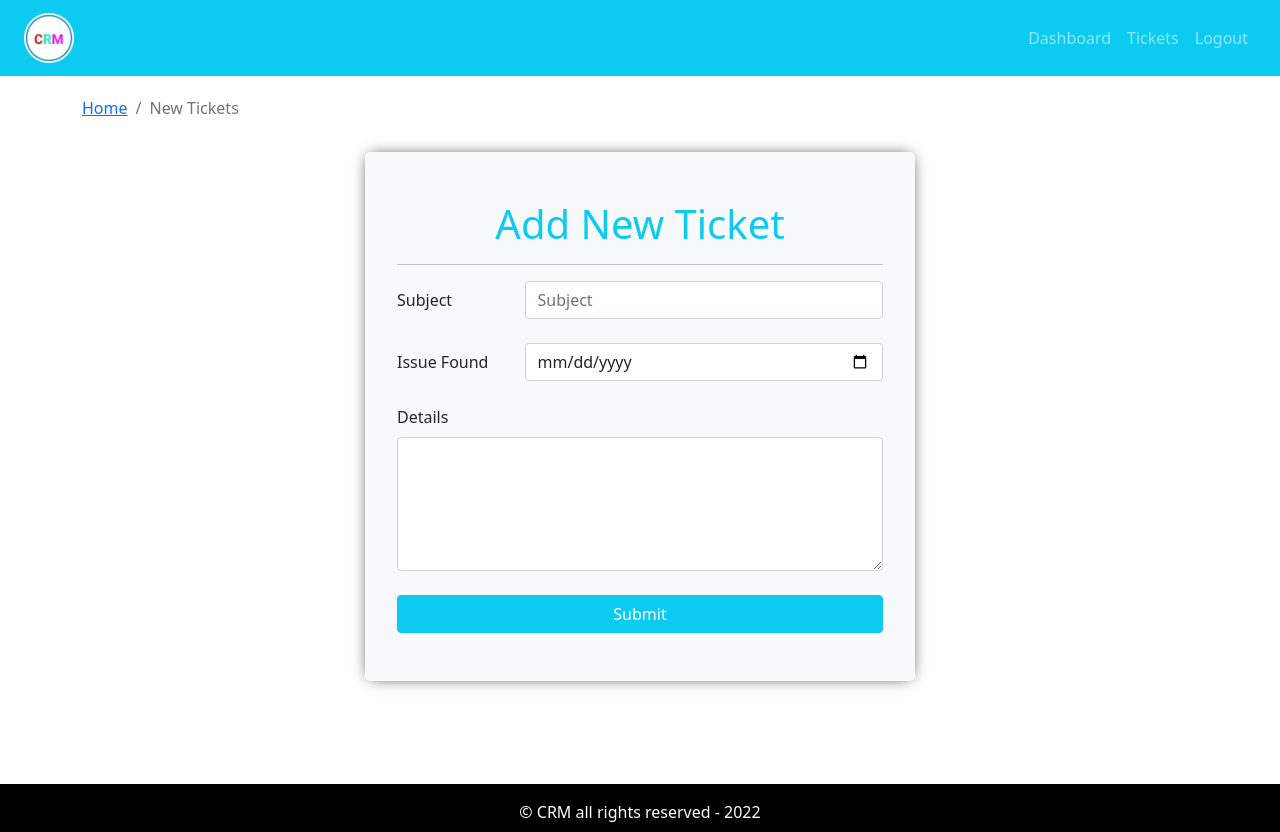
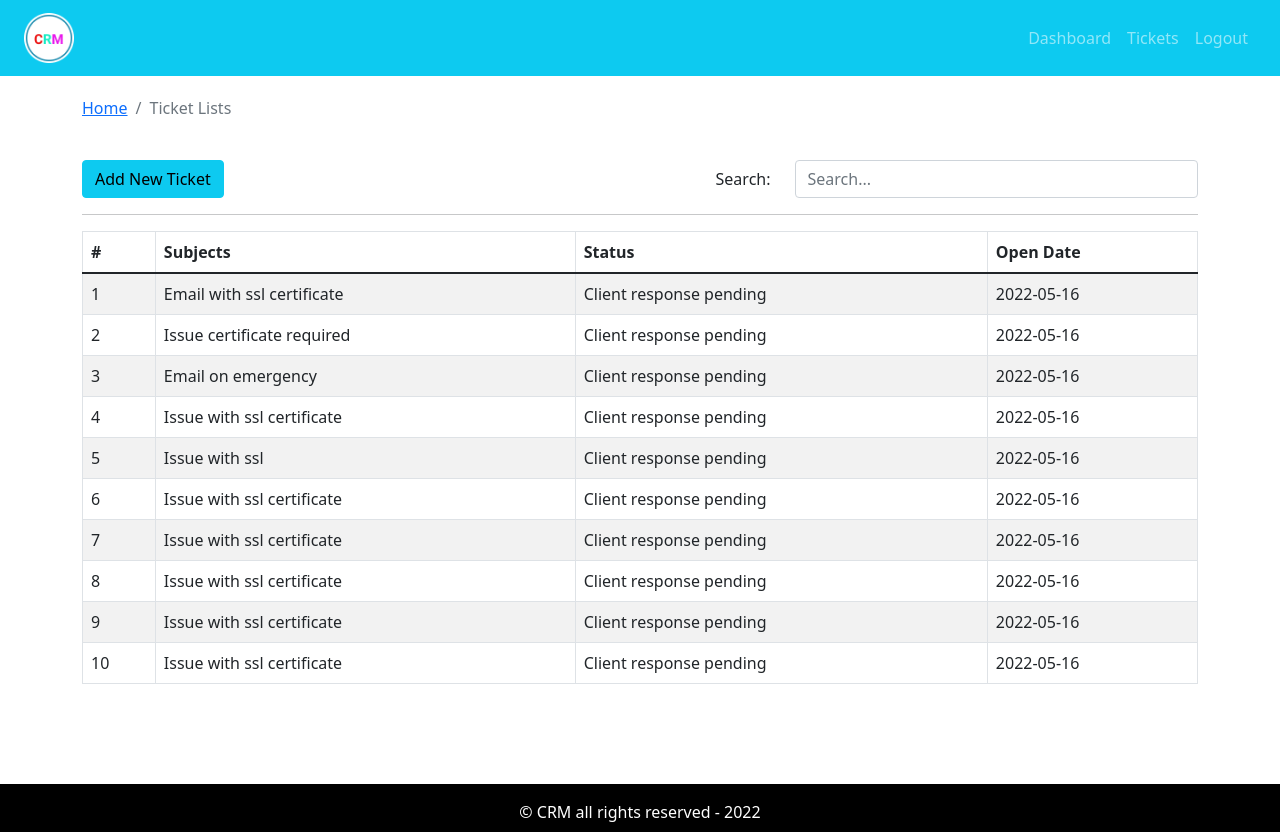
Before and after one commit to NdukaClara/crm-frontend, a React (Create React App) app: page / in a window 1280 px wide. Built offline with nearby package versions, Linux system fonts and the light colour scheme.

Commit message:
Added ticket lists page

```diff
--- a/src/App.js
+++ b/src/App.js
@@ -3,13 +3,15 @@ import { EntryPage } from "./pages/entry/EntryPage";
 import { DefaultLayout } from "./layout/DefaultLayout";
 import { Dashboard } from "./pages/entry/dashboard/DashboardPage";
 import { AddTicketPage } from "./pages/new-ticket/AddTicketPage";
+import { TicketlistPage } from "./pages/ticket-list/TicketlistPage";
 function App() {
   return (
     <div>
       {/* <EntryPage /> */}
       <DefaultLayout>
         {/* <Dashboard /> */}
-        <AddTicketPage />
+        {/* <AddTicketPage /> */}
+        <TicketlistPage />
       </DefaultLayout>
     </div>
   );
--- a/src/assets/data/dummy-tickets.json
+++ b/src/assets/data/dummy-tickets.json
@@ -1,51 +1,61 @@
 [
     {
         "id":1,
+        "subject":"Email with ssl certificate",
         "status":"Client response pending",
         "addedAt":"2022-05-16"
     },
     {
         "id":2,
+        "subject":"Issue certificate required",
         "status":"Client response pending",
         "addedAt":"2022-05-16"
     },
     {
         "id":3,
+        "subject":"Email on emergency",
         "status":"Client response pending",
         "addedAt":"2022-05-16"
     },
     {
         "id":4,
+        "subject":"Issue with ssl certificate",
         "status":"Client response pending",
         "addedAt":"2022-05-16"
     },
     {
         "id":5,
+        "subject":"Issue with ssl",
         "status":"Client response pending",
         "addedAt":"2022-05-16"
     },
     {
         "id":6,
+        "subject":"Issue with ssl certificate",
         "status":"Client response pending",
         "addedAt":"2022-05-16"
     },
     {
         "id":7,
+        "subject":"Issue with ssl certificate",
         "status":"Client response pending",
         "addedAt":"2022-05-16"
     },
     {
         "id":8,
+        "subject":"Issue with ssl certificate",
         "status":"Client response pending",
         "addedAt":"2022-05-16"
     },
     {
         "id":9,
+        "subject":"Issue with ssl certificate",
         "status":"Client response pending",
         "addedAt":"2022-05-16"
     },
     {
         "id":10,
+        "subject":"Issue with ssl certificate",
         "status":"Client response pending",
         "addedAt":"2022-05-16"
     }
--- /dev/null
+++ b/src/components/search-form/SearchFormComp.js
@@ -0,0 +1,29 @@
+import React from "react";
+import { Form, Row, Col } from "react-bootstrap";
+import PropTypes from "prop-types";
+
+export const SearchForm = ({ handleOnChange, str }) => {
+  return (
+    <div>
+      <Form>
+        <Form.Group as={Row}>
+          <Form.Label column sm="3">
+            Search:{" "}
+          </Form.Label>
+          <Col sm="9">
+            <Form.Control
+              name="searchStr"
+              onChange={handleOnChange}
+              value={str}
+              placeholder="Search..."
+            />
+          </Col>
+        </Form.Group>
+      </Form>
+    </div>
+  );
+};
+SearchForm.propTypes = {
+  handleOnChange: PropTypes.func.isRequired,
+  str: PropTypes.string.isRequired,
+};
--- a/src/components/ticket-table/TicketTableComp.js
+++ b/src/components/ticket-table/TicketTableComp.js
@@ -1,5 +1,6 @@
 import React from "react";
 import { Table } from "react-bootstrap";
+import PropTypes from "prop-types";
 
 export const TicketTable = ({ tickets }) => {
   return (
@@ -33,3 +34,6 @@ export const TicketTable = ({ tickets }) => {
     </Table>
   );
 };
+TicketTable.propTypes = {
+  tickets: PropTypes.array.isRequired,
+};
--- /dev/null
+++ b/src/pages/ticket-list/TicketlistPage.js
@@ -0,0 +1,50 @@
+import React, { useState, useEffect } from "react";
+import { Container, Row, Col, Button } from "react-bootstrap";
+import { BreadcrumbComp } from "../../components/breadcrumb/BreadcrumbComp";
+import { SearchForm } from "../../components/search-form/SearchFormComp";
+import { TicketTable } from "../../components/ticket-table/TicketTableComp";
+import tickets from "../../assets/data/dummy-tickets.json";
+
+export const TicketlistPage = () => {
+  const [str, setStr] = useState("");
+  const [displayTickets, setDisplayTickets] = useState(tickets);
+
+  useEffect(() => {}, [str, displayTickets]);
+
+  const handleOnChange = (e) => {
+    const { value } = e.target;
+    setStr(value);
+    searchTicket(value);
+  };
+
+  const searchTicket = (sttr) => {
+    const ticketsDisplay = tickets.filter((row) =>
+      row.subject.toLowerCase().includes(sttr.toLowerCase())
+    );
+    setDisplayTickets(ticketsDisplay);
+  };
+
+  return (
+    <Container>
+      <Row>
+        <Col>
+          <BreadcrumbComp page="Ticket Lists" />
+        </Col>
+      </Row>
+      <Row className="mt-4">
+        <Col>
+          <Button variant="info">Add New Ticket</Button>
+        </Col>
+        <Col className="text-end">
+          <SearchForm handleOnChange={handleOnChange} str={str} />
+        </Col>
+      </Row>
+      <hr />
+      <Row>
+        <Col>
+          <TicketTable tickets={displayTickets} />
+        </Col>
+      </Row>
+    </Container>
+  );
+};
```
